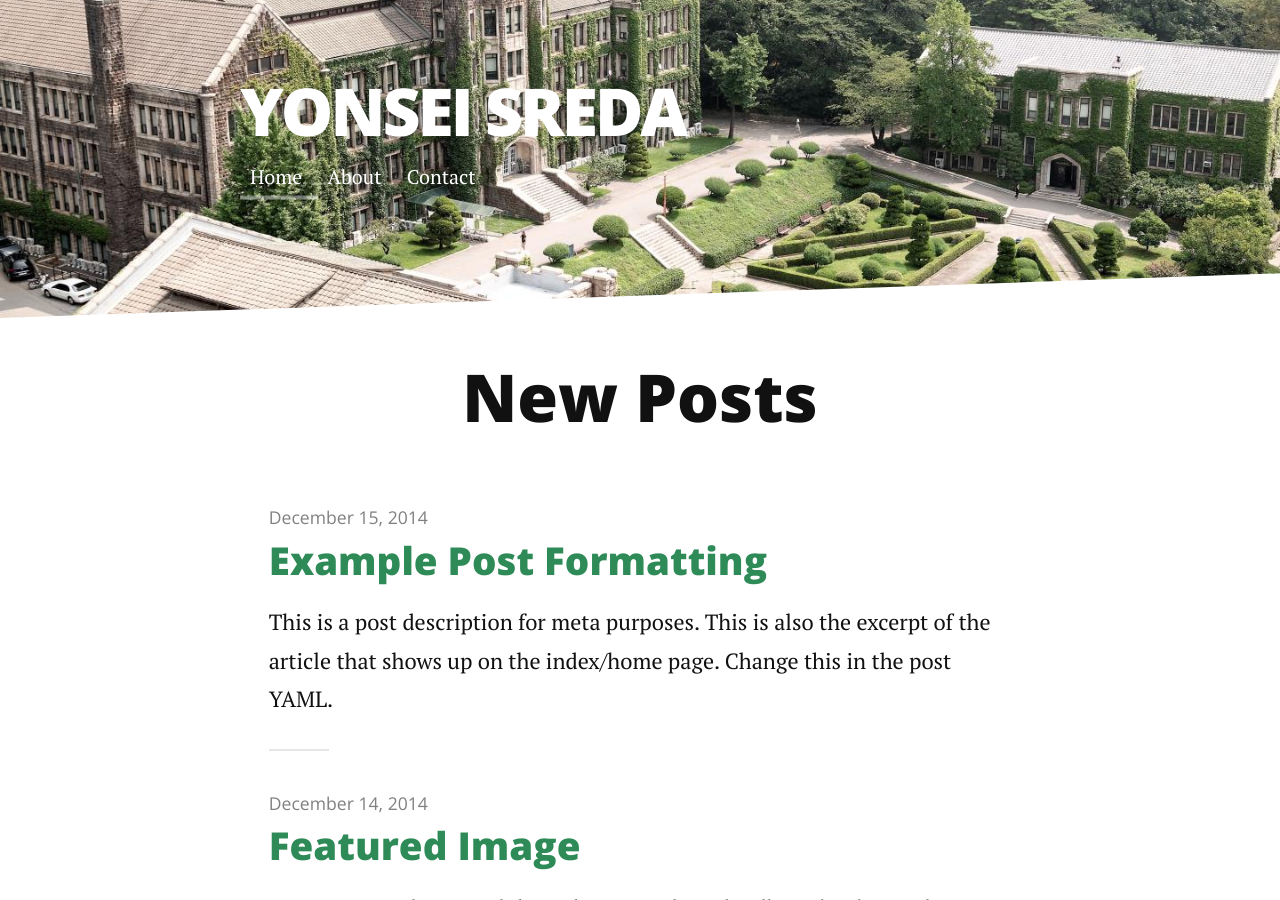
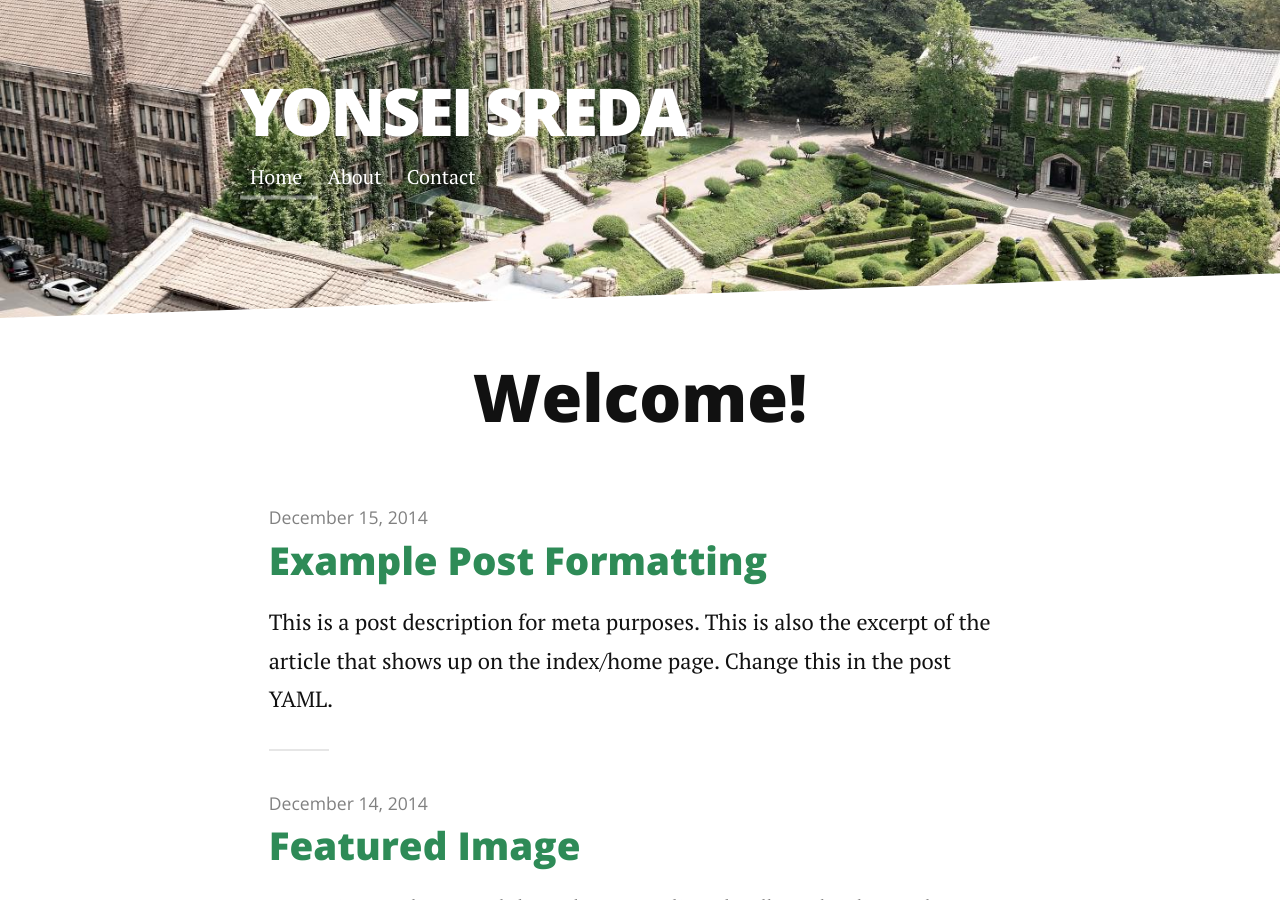
Before and after one commit to yonseisreda/yonseisreda.github.io, a Jekyll site: the page built from index.html, in a window 1280 px wide and 900 px high. Built offline with Jekyll 4.4.1, drawn with Linux system fonts in a browser that asks for light colours; nearby versions of some CDN libraries; the list of posts is cut into pages by our own code.

Commit message:
Update index.html

```diff
--- a/index.html
+++ b/index.html
@@ -4,7 +4,7 @@
 ---
 
 <div class="home" id="home">
-  <h1 class="pageTitle">New Posts</h1>
+  <h1 class="pageTitle">Welcome!</h1>
   <ul class="posts noList">
     {% for post in paginator.posts %}
       <li>
```
